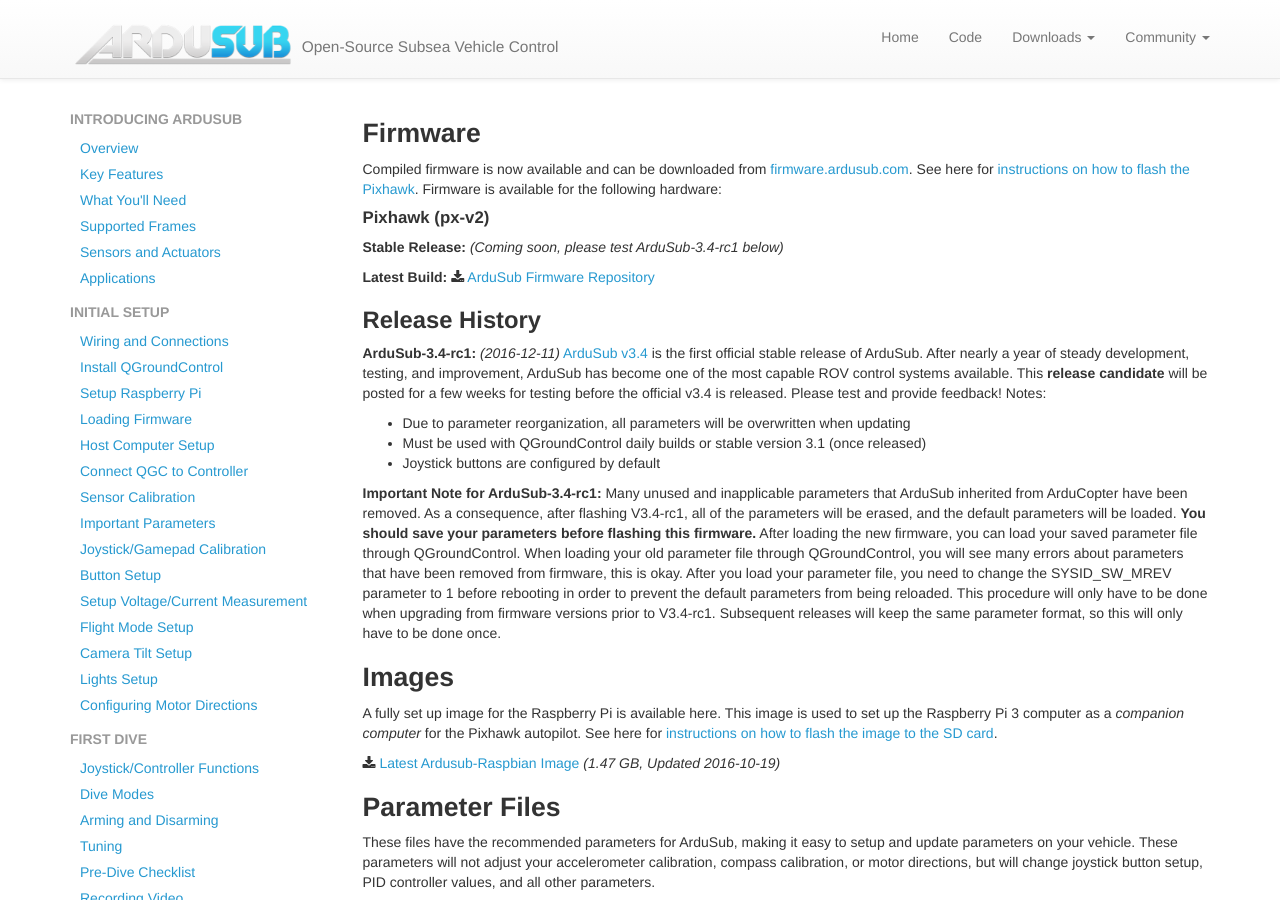
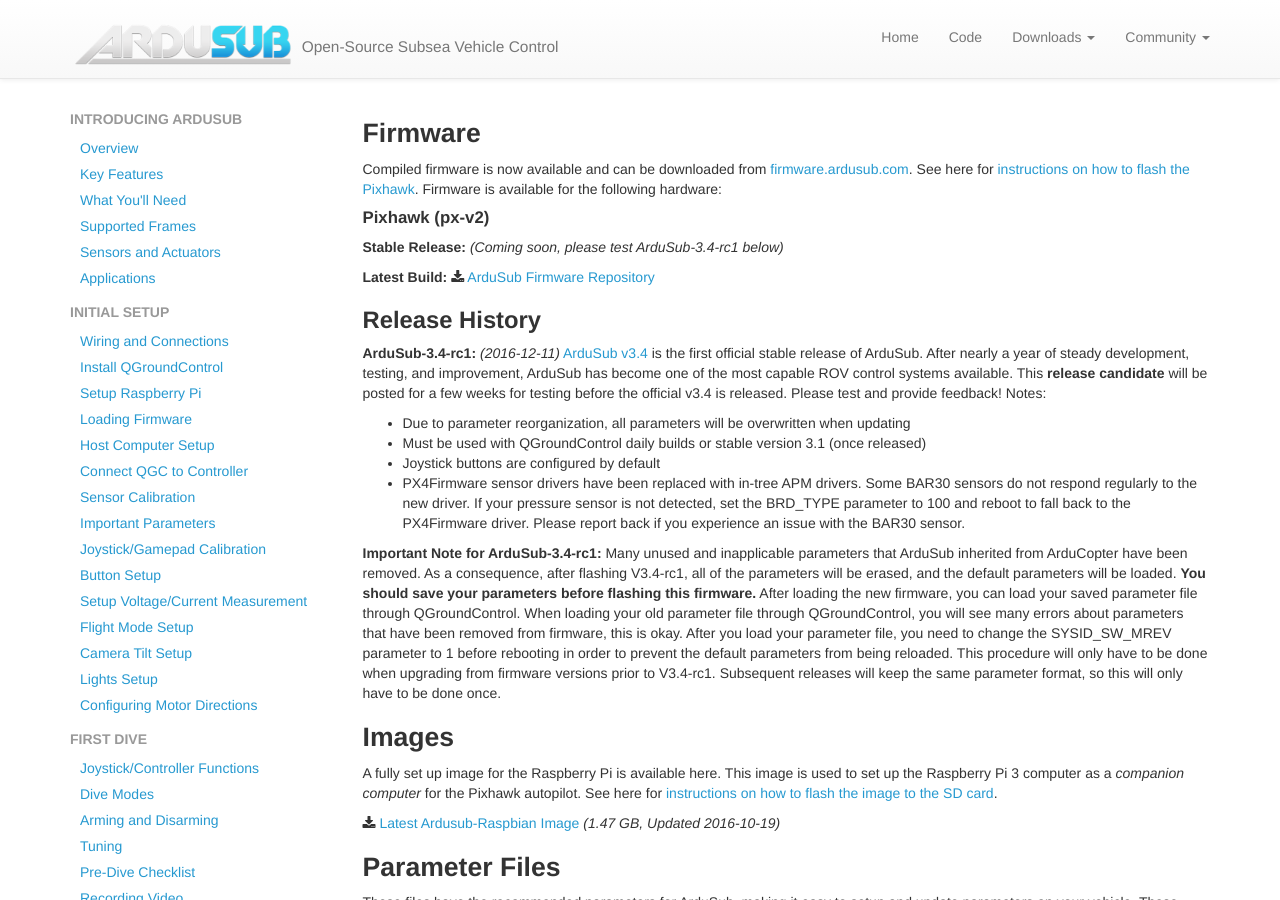
Before and after one commit to bluerobotics/retired-ardusub-docs, a Jekyll site: the page built from pages/firmware.md, in a window 1280 px wide and 900 px high. Built offline with Jekyll 4.4.1, drawn with Linux system fonts in a browser that asks for light colours; nearby versions of some CDN libraries; some web fonts are replaced; comment, search, counter and statistics services are not loaded.

Commit message:
Add note about the new sensor drivers and the BRD_TYPE parameter

```diff
--- a/pages/firmware.md
+++ b/pages/firmware.md
@@ -25,6 +25,7 @@ Compiled firmware is now available and can be downloaded from [firmware.ardusub.
 - Due to parameter reorganization, all parameters will be overwritten when updating
 - Must be used with QGroundControl daily builds or stable version 3.1 (once released)
 - Joystick buttons are configured by default
+- PX4Firmware sensor drivers have been replaced with in-tree APM drivers. Some BAR30 sensors do not respond regularly to the new driver. If your pressure sensor is not detected, set the BRD_TYPE parameter to 100 and reboot to fall back to the PX4Firmware driver. Please report back if you experience an issue with the BAR30 sensor.
 
 **Important Note for ArduSub-3.4-rc1:** Many unused and inapplicable parameters that ArduSub inherited from ArduCopter have been removed. As a consequence, after flashing V3.4-rc1, all of the parameters will be erased, and the default parameters will be loaded. **You should save your parameters before flashing this firmware.** After loading the new firmware, you can load your saved parameter file through QGroundControl. When loading your old parameter file through QGroundControl, you will see many errors about parameters that have been removed from firmware, this is okay. After you load your parameter file, you need to change the SYSID_SW_MREV parameter to 1 before rebooting in order to prevent the default parameters from being reloaded. This procedure will only have to be done when upgrading from firmware versions prior to V3.4-rc1. Subsequent releases will keep the same parameter format, so this will only have to be done once.
 
```
